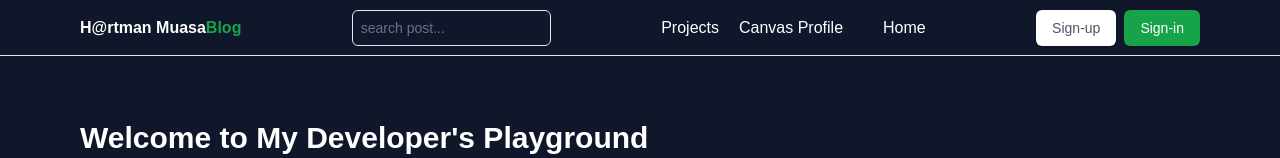
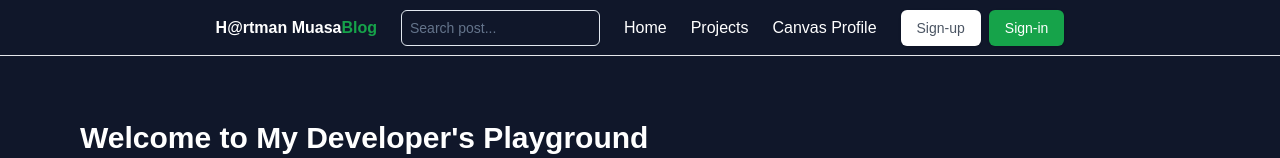
Before and after one commit to Muasa-harman/harman-muasa-blog, a Next.js app: page / in a window 1280 px wide. Shown: the top 158 px of the page. Built offline with nearby package versions, Linux system fonts and the light colour scheme; a web font is replaced by a local one.

Commit message:
updated navbar

```diff
--- a/package.json
+++ b/package.json
@@ -36,7 +36,7 @@
     "react-datepicker": "^7.4.0",
     "react-dom": "^18",
     "react-dropzone": "^14.2.9",
-    "react-icons": "^5.3.0",
+    "react-icons": "^5.4.0",
     "react-phone-number-input": "^3.4.8",
     "swiper": "^11.1.15",
     "tailwind-merge": "^2.5.2",
--- a/src/app/globals.css
+++ b/src/app/globals.css
@@ -78,10 +78,36 @@ body {
 }
 
 @layer base {
+  body {
+    @apply bg-background text-foreground;
+  }
+
+  /* Screen-specific styles  */
+   @media (min-width: 640px) {
+    body {
+      @apply bg-primary text-primary-foreground;
+    }
+  }
+
+  @media (min-width: 768px) {
+    body {
+      @apply bg-secondary text-secondary-foreground;
+    }
+  }
+
+   @media (min-width: 1024px) {
+    body {
+      @apply bg-accent text-accent-foreground;
+    }
+  }
+}
+
+
+/* @layer base {
   * {
     @apply border-border;
   }
   body {
     @apply bg-background text-foreground;
   }
-}
+} */
--- a/src/components/Navbar.tsx
+++ b/src/components/Navbar.tsx
@@ -1,64 +1,266 @@
-"use client"
+"use client";
 
 import Link from "next/link";
 import MaxWidthWrapper from "./MaxWidthWrapper";
 import { Input } from "./ui/input";
 import { Button } from "./ui/button";
-import {useRouter} from "next/navigation"
-import React from "react";
+import { useRouter } from "next/navigation";
+import React, { useState } from "react";
+import { IoMenuSharp, IoCloseSharp } from "react-icons/io5";
+
 const Navbar = () => {
-  const router = useRouter()
-  const handlePostSearch = (e:React.FormEvent) =>{
-      e.preventDefault()
-      router.push("/posts")
-  }
+  const router = useRouter();
+  const [menuOpen, setMenuOpen] = useState(false);
+
+  const handlePostSearch = (e: React.FormEvent) => {
+    e.preventDefault();
+    router.push("/posts");
+  };
+
   return (
-    <header className="sticky  bg-[rgb(16,23,42)] text-white z-[100] h-14 inset-x-0 top-0 w-full border-b border-gray-200  backdrop-blur-lg transition-all">
+<header className="sticky bg-[rgb(16,23,42)] text-white z-[100] h-14 inset-x-0 top-0 w-full border-b border-gray-200 backdrop-blur-lg transition-all">
   <MaxWidthWrapper>
-        <div className="flex h-14 items-center justify-between bg-[rgb(16,23,42)] text-white border-b border-zinc-200">
+    <div className="flex h-14 items-center justify-center space-x-6 w-full">
+      {/* Logo */}
       <Link href="/" className="flex z-40 font-semibold">
         H@rtman Muasa <span className="text-green-600">Blog</span>
       </Link>
-          <form onSubmit={handlePostSearch}>
+
+      {/* Search Bar (Visible on Large Screens) */}
+      <form onSubmit={handlePostSearch} className="hidden lg:flex items-center max-w-md mx-4">
         <div className="flex items-center">
           <Input
             type="text"
-                placeholder="search post..."
-                className="outline-none border text-white p-2 "
+            placeholder="Search post..."
+            className="outline-none border text-white p-2"
           />
-              <Button type="submit" className="w-12 h-10 lg:hidden"></Button>
+          {/* <Button type="submit" className="w-12 h-10"></Button> */}
         </div>
       </form>
-          <div className="flex gap-2 items-center md:order-2">
+
+      {/* Centered Nav Items on Large Screens */}
+      <nav className="hidden lg:flex justify-center gap-6 items-center text-white">
+        <Link href="/" className="hover:underline">Home</Link>
+        <Link href="/projects" className="hover:underline">Projects</Link>
+        <Link href="/about" className="hover:underline">Canvas Profile</Link>
+      </nav>
+
+      {/* Sign-Up/Sign-In Buttons (Visible on Large Screens) */}
+      <div className="hidden lg:flex gap-2 items-center">
         <Link href="/signup">
-            <Button className="bg-white border-green focus:outline-green-600 text-gray-600 from-gray-300 via-slate-300 to-gray-100 ">
+          <Button className="bg-white border-green text-gray-600">
             Sign-up
           </Button>
         </Link>
         <Link href="/signIn">
-            <Button className="bg-green-600 focus:outline text-white from-gray-300 via-slate-300 to-gray-100">
-              Sign-in
-            </Button>
+          <Button className="bg-green-600 text-white">Sign-in</Button>
         </Link>
-        {/* )} */}
-        {/* Navbar-toggle */}
       </div>
-          <nav className="flex items-center justify-evenly">
-            {/* <IoMenuSharp className="w-6 h-6"/> */}
-            <div className="mr-5 hover:hover:text-green-800 focus:border-green-500">
-              <Link href="/projects/">Projects</Link>
+
+      {/* Mobile Menu Button */}
+      <button
+        onClick={() => setMenuOpen(!menuOpen)}
+        className="lg:hidden p-2 text-xl text-white"
+      >
+        {menuOpen ? <IoCloseSharp /> : <IoMenuSharp />}
+      </button>
     </div>
-            <div className="mr-5 hover:hover:text-green-800 focus:border-green-500">
-              <Link href="/about">Canvas Profile</Link>
-            </div>
-            <div className="ml-5 hover:hover:text-green-800 focus:border-green-500">
-              <Link href="/">Home</Link>
+
+    {/* Mobile Menu (Visible on Small Screens) */}
+    {menuOpen && (
+      <nav className="flex flex-col items-start gap-4 p-4 bg-[rgb(16,23,42)] text-white lg:hidden">
+        <Link href="/" onClick={() => setMenuOpen(false)}>
+          Home
+        </Link>
+        <Link href="/projects/" onClick={() => setMenuOpen(false)}>
+          Projects
+        </Link>
+        <Link href="/about" onClick={() => setMenuOpen(false)}>
+          Canvas Profile
+        </Link>
+        {/* Mobile Search Bar */}
+        <form onSubmit={handlePostSearch} className="w-full mt-2 flex items-center">
+          <Input
+            type="text"
+            placeholder="Search post..."
+            className="outline-none border text-white p-2 flex-grow"
+          />
+          {/* <Button type="submit" className="w-12 h-10"></Button> */}
+        </form>
+        {/* Mobile Sign-Up/Sign-In Buttons */}
+        <div className="flex flex-col gap-2 w-full mt-4">
+          <Link href="/signup" onClick={() => setMenuOpen(false)}>
+            <Button className="bg-white text-gray-600 w-full">Sign-up</Button>
+          </Link>
+          <Link href="/signIn" onClick={() => setMenuOpen(false)}>
+            <Button className="bg-green-600 text-white w-full">Sign-in</Button>
+          </Link>
         </div>
       </nav>
-        </div>
+    )}
   </MaxWidthWrapper>
 </header>
+
+
+
+    // <header className="sticky bg-[rgb(16,23,42)] text-white z-[100] h-14 inset-x-0 top-0 w-full border-b border-gray-200 backdrop-blur-lg transition-all">
+    //   <MaxWidthWrapper>
+    //     <div className="flex h-14 items-center justify-between">
+    //       {/* Logo */}
+    //       <Link href="/" className="flex z-40 font-semibold">
+    //         H@rtman Muasa <span className="text-green-600">Blog</span>
+    //       </Link>
+
+    //       {/* Search Bar (Visible on Large Screens) */}
+    //       <form
+    //         onSubmit={handlePostSearch}
+    //         className="hidden lg:block flex-grow max-w-md mx-4"
+    //       >
+    //         <div className="flex items-center">
+    //           <Input
+    //             type="text"
+    //             placeholder="Search post..."
+    //             className="outline-none border text-white p-2 "
+    //           />
+    //           <Button type="submit" className="w-12 h-10"></Button>
+    //         </div>
+    //       </form>
+
+    //       {/* Sign-Up/Sign-In Buttons (Visible on Large Screens) */}
+    //       <div className="hidden lg:flex gap-2 items-center">
+    //         <Link href="/signup">
+    //           <Button className="bg-white border-green text-gray-600">
+    //             Sign-up
+    //           </Button>
+    //         </Link>
+    //         <Link href="/signIn">
+    //           <Button className="bg-green-600 text-white">Sign-in</Button>
+    //         </Link>
+    //       </div>
+
+    //       {/* Mobile Menu Button */}
+    //       <button
+    //         onClick={() => setMenuOpen(!menuOpen)}
+    //         className="lg:hidden p-2 text-xl text-white"
+    //       >
+    //         {menuOpen ? <IoCloseSharp /> : <IoMenuSharp />}
+    //       </button>
+    //     </div>
+
+    //     {/* Mobile Menu (Visible on Small Screens) */}
+    //     {menuOpen && (
+    //       <nav className="flex flex-col items-start gap-4 p-4 bg-[rgb(16,23,42)] text-white lg:hidden">
+    //         <Link href="/" onClick={() => setMenuOpen(false)}>
+    //           Home
+    //         </Link>
+    //         <Link href="/projects/" onClick={() => setMenuOpen(false)}>
+    //           Projects
+    //         </Link>
+    //         <Link href="/about" onClick={() => setMenuOpen(false)}>
+    //           Canvas Profile
+    //         </Link>
+    //         {/* Mobile Search Bar */}
+    //         <form onSubmit={handlePostSearch} className="w-full mt-2 flex items-center">
+    //           <Input
+    //             type="text"
+    //             placeholder="Search post..."
+    //             className="outline-none border text-white p-2 flex-grow"
+    //           />
+    //           <Button type="submit" className="w-12 h-10">
+    //             Search
+    //           </Button>
+    //         </form>
+    //         {/* Mobile Sign-Up/Sign-In Buttons */}
+    //         <div className="flex flex-col gap-2 w-full mt-4">
+    //           <Link href="/signup" onClick={() => setMenuOpen(false)}>
+    //             <Button className="bg-white text-gray-600 w-full">Sign-up</Button>
+    //           </Link>
+    //           <Link href="/signIn" onClick={() => setMenuOpen(false)}>
+    //             <Button className="bg-green-600 text-white w-full">Sign-in</Button>
+    //           </Link>
+    //         </div>
+    //       </nav>
+    //     )}
+    //   </MaxWidthWrapper>
+    // </header>
   );
 };
 
 export default Navbar;
+
+
+
+// "use client"
+
+// import Link from "next/link";
+// import MaxWidthWrapper from "./MaxWidthWrapper";
+// import { Input } from "./ui/input";
+// import { Button } from "./ui/button";
+// import {useRouter} from "next/navigation"
+// import React, { useState } from "react";
+// import { IoMenuSharp, IoCloseSharp } from "react-icons/io5";
+
+// const Navbar = () => {
+//   const router = useRouter()
+//   const [menuOpen, setMenuOpen] = useState(false);
+//   const handlePostSearch = (e:React.FormEvent) =>{
+//       e.preventDefault()
+//       router.push("/posts")
+//   }
+//   return (
+//     <header className="sticky  bg-[rgb(16,23,42)] text-white z-[100] h-14 inset-x-0 top-0 w-full border-b border-gray-200  backdrop-blur-lg transition-all">
+//       <MaxWidthWrapper>
+//         <div className="flex h-14 items-center justify-between ">    {/* bg-[rgb(16,23,42)] text-white border-b border-zinc-200 */}
+//           <Link href="/" className="flex z-40 font-semibold">
+//             H@rtman Muasa <span className="text-green-600">Blog</span>
+//           </Link>
+//           <form onSubmit={handlePostSearch}  className="hidden lg:block flex-grow max-w-md mx-4">
+//             <div className="flex items-center">
+//               <Input
+//                 type="text"
+//                 placeholder="search post..."
+//                 className="outline-none border text-white p-2 "
+//               />
+//               <Button type="submit" className="w-12 h-10 lg:hidden"></Button>
+//             </div>
+//           </form>
+//           <div className=" hidden lg:flex gap-2 items-center md:order-2">
+//           <Link href="/signup">
+//             <Button className="bg-white border-green focus:outline-green-600 text-gray-600 from-gray-300 via-slate-300 to-gray-100 ">
+//               Sign-up
+//             </Button>
+//           </Link>
+//           <Link href="/signIn">
+//             <Button className="bg-green-600 focus:outline text-white from-gray-300 via-slate-300 to-gray-100">
+//               Sign-in
+//             </Button>
+//           </Link>
+//         {/* )} */}
+//       </div>
+//          {/* Mobile Menu Button */}
+//          <button
+//             onClick={() => setMenuOpen(!menuOpen)}
+//             className="lg:hidden p-2 text-xl text-white"
+//           >
+//             {menuOpen ? <IoCloseSharp /> : <IoMenuSharp />}
+//           </button>
+//             {/* Mobile Menu */}
+//           <nav className="flex items-center justify-evenly">
+//             {/* <IoMenuSharp className="w-6 h-6"/> */}
+//             <div className="mr-5 hover:hover:text-green-800 focus:border-green-500">
+//               <Link href="/projects/">Projects</Link>
+//             </div>
+//             <div className="mr-5 hover:hover:text-green-800 focus:border-green-500">
+//               <Link href="/about">Canvas Profile</Link>
+//             </div>
+//             <div className="ml-5 hover:hover:text-green-800 focus:border-green-500">
+//               <Link href="/">Home</Link>
+//             </div>
+//           </nav>
+//         </div>
+//       </MaxWidthWrapper>
+//     </header>
+//   );
+// };
+
+// export default Navbar;
```
Also changed, not shown: 1 other file (tests, documents, lock files or other folders). Lines whose indentation alone changed are shown as unchanged.
